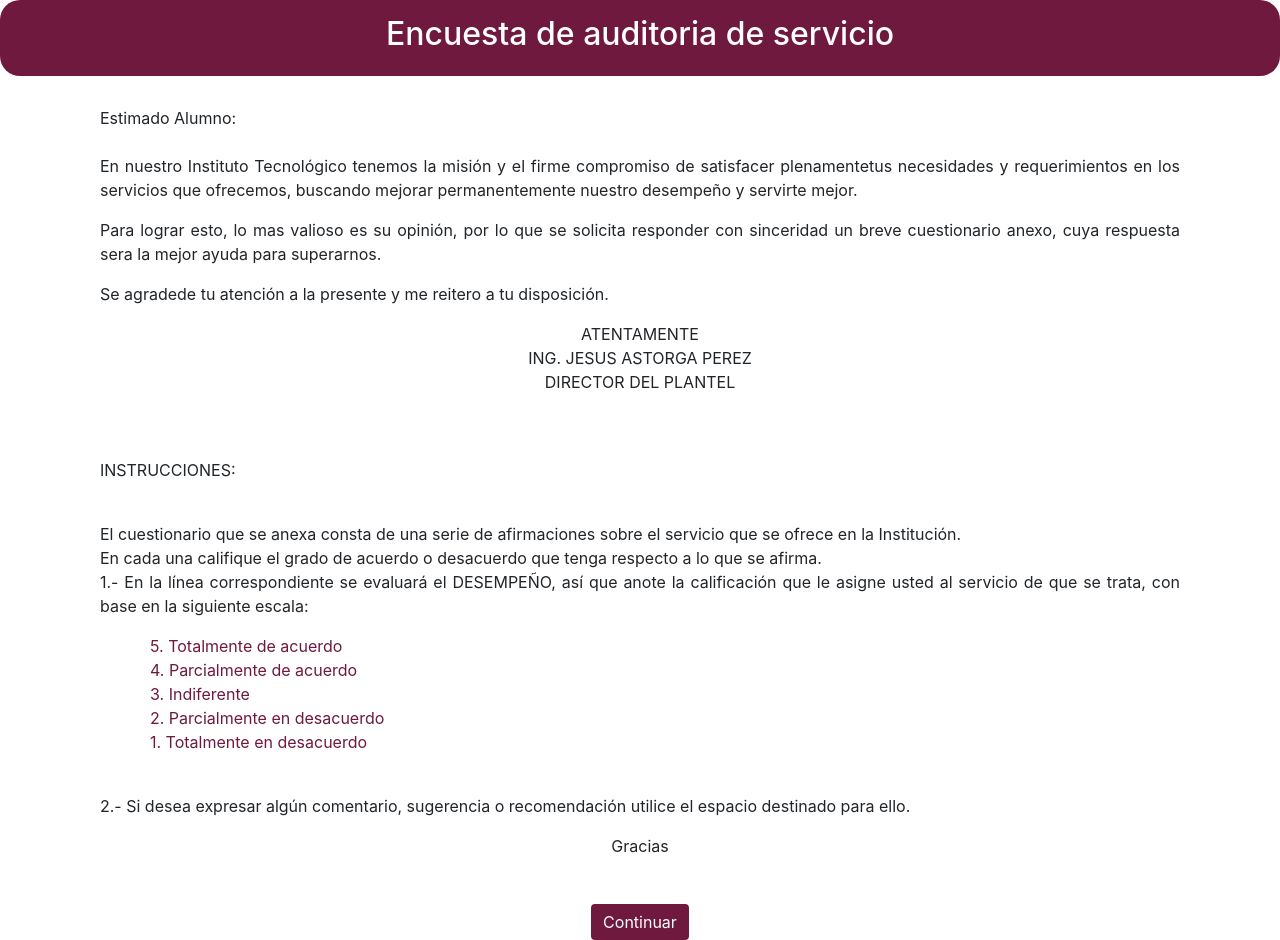
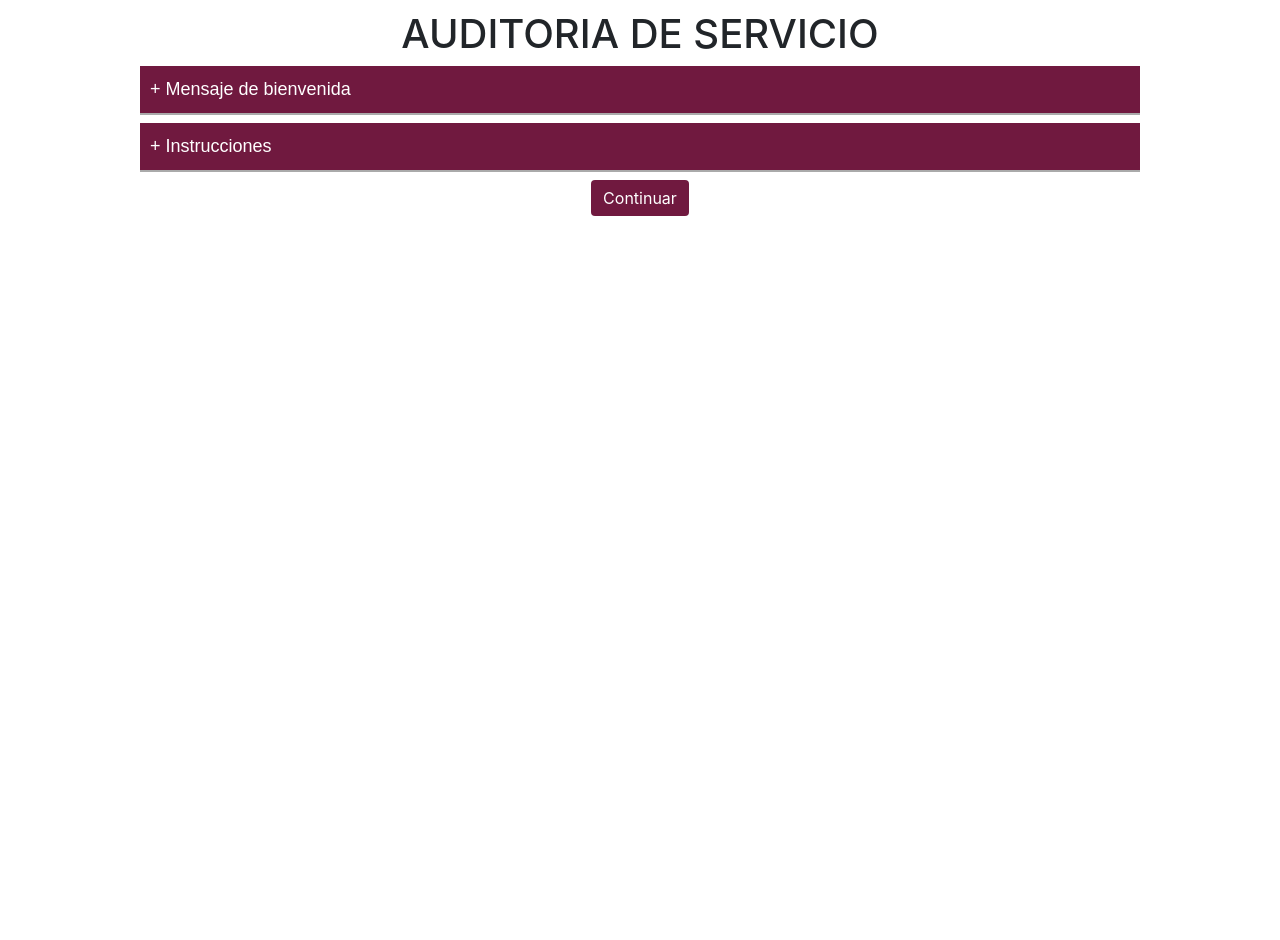
Before and after one commit to desarrollowebp/SIIT, an Angular app: page /auditoriaServicio in a window 1280 px wide. After the commit the page ends 800 px from the top, so only its background shows below. Built offline with nearby package versions, Linux system fonts and the light colour scheme.

Commit message:
Pruebas en pagina de instrucciones

```diff
--- a/src/app/auditoria-servicio/auditoria-servicio.component.css
+++ b/src/app/auditoria-servicio/auditoria-servicio.component.css
@@ -1,95 +1,149 @@
-#tituloInstrucciones{
-	color: white;
-	text-align: center;
-	padding: 15px;
-	background: #70193F;
-	border-radius: 20px;
+/*empieza css de tabla que se despliega*/
+
+/* STYLE THE ACCORDION HOLDING CONTAINER */
+.accordionbox{
+	max-width: 1000px;
+	margin: 10px auto 0px auto;
+	z-index: 2;
+	display: block;
+
 	}
 
-#pregServicio{
-	width:100%;
-	height: auto;
-	margin: auto; /*para alinear el div al centro*/
-	padding: 50px; /*Separación a los costados*/
-	padding-top: 35px; /*Separación el parte de arriba*/
+	/* STYLE THE CHECKBOX LABELS */
+	.accordionbox label{
+	 font-family: 'PT Sans Narrow', sans-serif;
+	 padding: 10px;
+	 position: relative;
+	 display: block;
+	 cursor: pointer;
+	 color: white;
+	 font-size: 18px;
+	 background: #70193f;
+	 border-bottom: 2px solid #aaa;
+	 transition: all 0.3s ease;
 	}
 
-#infoInst{
-	text-align: justify;
-	padding: 30px;
-	padding-left: 100px;
-	padding-right: 100px;
+	/* STYLE THE CHECKBOX LABELS ON HOVER */
+	.accordionbox label:hover{
+	 background: #aaa;
+	 color: #111111;
 	}
 
-#boton{
-	width:100%;
-	height: auto;
+	/* HIDE THE HTML CHECKBOX SQUARE */
+	.accordionbox input{
+	 display: none;
 	}
 
-#descripcionservicio{
-	font-size: 20px; /*Tamaño de la letra*/
-	color: white;
-	background: #70193F; /*Color guinda al fondo*/
-	padding-bottom: auto; /*padding es el ancho de donde está*/
-	text-align: center; /*para alinear el texto al centro*/
-	justify-content: center; /*para centrar el contenido*/
-	margin: 0px;
-}
-
-#parrafoEstilo{
-	width: 100%;
-	color: #70193F;
-	text-align: left;
-	justify-content: center;
-	padding-right: 10px;
-	padding-bottom: 10px;
-	border: solid 2px #70193F; /*Color del borde*/
-	margin: 0px; /*Margen*/
-	border-right: 0;
+	/* STYLE THE INITIAL DROPDOWN CONTENT BOX */
+	.insidebox{
+	height: 0px;
+	padding: 0px 15px;
+	font-size: 13px;
+	font-family: 'PT Sans', sans-serif;
+	color: #111111;
+	background: #ffffff;
+	overflow: hidden;
+	transition: all 0.3s ease;
 	}
 
 
-#oracionesEstilo{
-	width:100%;
-	height: auto;
-	margin: auto; /*para alinear el div al centro*/
-	color: #70193F;
-	text-align: center;
-	justify-content: center;
-	padding-bottom: 20px;
-	padding: 50px; /*Separación a los costados*/
-	padding-top: 20px; /*Separación de la parte de arriba*/
+	/* STYLE THE CLICKED DROPDOWN CONTENT BOX */
+	.accordionbox input:checked ~ .insidebox{
+	 height: 250px;
+	  overflow: scroll;
 	}
 
-#coment{
-	width: 100%;
+
+	/* SHOW THE + SIGN WHEN BOXES ARE CLOSED */
+	input[type=checkbox] + label::before {
+	  content: "+ ";
+	}
+
+
+	/* SHOW THE – SIGN WHEN BOXES ARE OPEN */
+	input[type=checkbox]:checked + label::before {
+	  content: "– ";
+	}
+
+
+	/* THIS IS ADDITIONAL PAGE STYLING, NOT RELATED TO THE ACCORDION */
+	a.appbtn{
+	font-size: 14px;
+	text-decoration: none;
+	cursor: pointer;
+	display: block;
+	width: 90%;
+	padding: 13px;
 	text-align: center;
-	color: #70193F;
-	justify-content: center;
+	background: #263238;
+	color: #FFFFFF;
+	margin: 20px auto;
+	transition: all 0.3s ease;
+	}
+
+	a.appbtn:hover{
+	  background: #5FCF80;
 
 	}
-#preg{
-	width: 75%;
-	display: flex;
-}
-#rng{
-	width: 25%;
-	/*display: flex;*/
-}
-#grpselect{
-	height: 100%;
+
+	.applicationbox{
+	  position: relative;
+	  display: inline-block;
+	  background: #263238;
+	  color: #ffffff;
 	  text-align: center;
-	font-weight: bold;
-	color: #000;
+	  padding: 10px;
+	  max-width: 100px;
+	  margin: 10px;
 	}
 
-form{
-	width: 1000px;		/*No le muevas al form, ese se tiene que quedar así*/
-	margin: 0 auto;
+	.applicationbox1{
+	  position: relative;
+	  display: inline-block;
+	  background: #263238;
+	  color: #ffffff;
+	  text-align: center;
+	  padding: 10px;
+	  max-width: 100px;
+	  margin: 10px;
 	}
 
-@media (max-width: 780px){
-	form{
-		width: 100%;
+	.applicationbox::after{
+	  position: absolute;
+	  width: 0;
+	  height: 0;
+	  content: '';
+	  top: 50%;
+	  left: 100%;
+	  border-top: 10px solid transparent;
+	  border-right: 10px solid transparent;
+	  border-bottom: 10px solid transparent;
+	  border-left: 10px solid #263238;
+	  margin-top: -10px;
 	}
+
+	.copyright{
+	  font-size: 9px;
+	  font-family: 'Roboto', sans-serif;
+	  color: #cccccc;
+	  text-align: center;
 	}
+
+	.pagetitle{
+	  position: absolute;
+	  top: 40px;
+	  left: 30px;
+	  color: #ffffff;
+	  font-size: 32px;
+	  line-height: 0.5;
+	  font-family: 'Baskerville', serif;;
+	  font-weight: 200;
+	  z-index: 2;
+	  opacity: 0.5;
+	  letter-spacing: 0.01em;
+	  padding-bottom: 0;
+	  margin-bottom: 0;
+	}
+
+
+  /*termina css de tabla que se despliega*/
--- a/src/app/auditoria-servicio/auditoria-servicio.component.html
+++ b/src/app/auditoria-servicio/auditoria-servicio.component.html
@@ -1,7 +1,17 @@
-<div id="tituloInstrucciones">
-  <h2>Encuesta de auditoria de servicio</h2>
+<!--=========empieza tabla de avisos==========---------->
+<div class="accordionbox">
+
+	<div style="text-align: center;">
+		<h1> AUDITORIA DE SERVICIO </h1>
 	</div>
-<div id="infoInst">Estimado Alumno:
+
+   <div>
+    <input id="tab" name="myaccordion" type="checkbox" />
+    <label for="tab">Mensaje de bienvenida</label>
+    <div class="insidebox">
+				<div class="panel-body">
+						<ul class="nav navbar-nav">
+                Estimado Alumno:
                 <br><br>
                 <p>
                   En nuestro Instituto Tecnológico tenemos la misión y el firme compromiso de satisfacer plenamentetus necesidades y requerimientos en los servicios que ofrecemos, buscando mejorar permanentemente nuestro desempeño y servirte mejor.
@@ -17,11 +27,15 @@
                   ING. JESUS ASTORGA PEREZ<br>
                   DIRECTOR DEL PLANTEL
                 </p>
-  <br><br>
-  <p>
-    INSTRUCCIONES:
-  </p>
-  <br>
+						 </ul>
+				 </div>
+		</div>
+   </div>
+
+    <div>
+      <input id="tab-two" name="myaccordion" type="checkbox" />
+      <label for="tab-two">Instrucciones</label>
+      <div class="insidebox">
           <p>
               El cuestionario que se anexa consta de una serie de afirmaciones sobre el servicio que se ofrece en la Institución.<br>
               En cada una califique el grado de acuerdo o desacuerdo que tenga respecto a lo que se afirma.<br>
@@ -42,6 +56,12 @@
               Gracias
             </p>
       </div>
+    </div>
+	</div>
+<!--=========empieza tabla de avisos==========--->
+
 <div id="boton" style="text-align: center;">
-  <button style="background-color: #70193F; border: #70193F;" type="summit" class="btn btn-primary" onclick="centro_info.html">Continuar</button>
+    <button style="background-color: #70193F; border: #70193F;" type="summit" class="btn btn-primary" >
+      Continuar
+    </button>
   </div>
```
Lines whose indentation alone changed are shown as unchanged.
